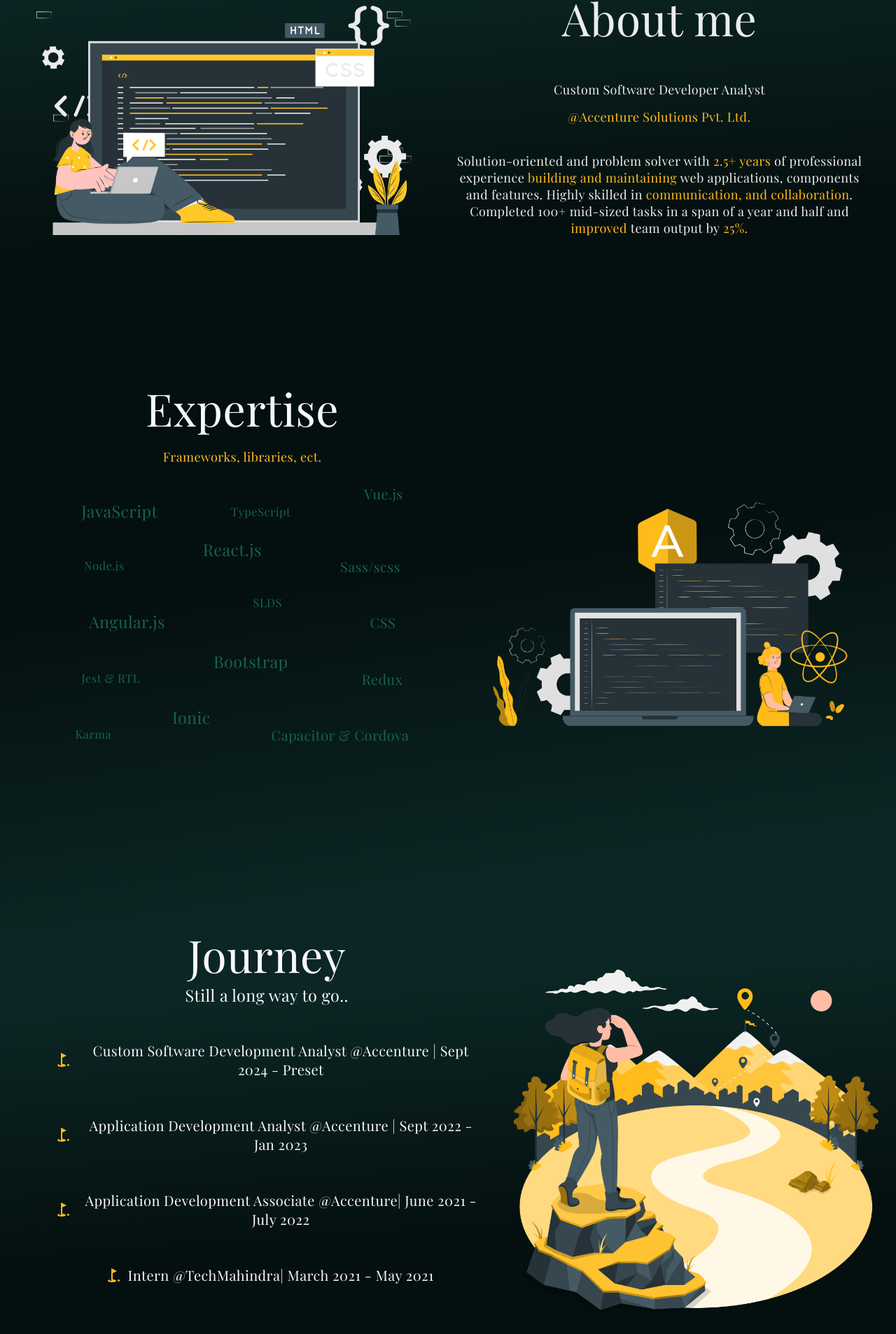
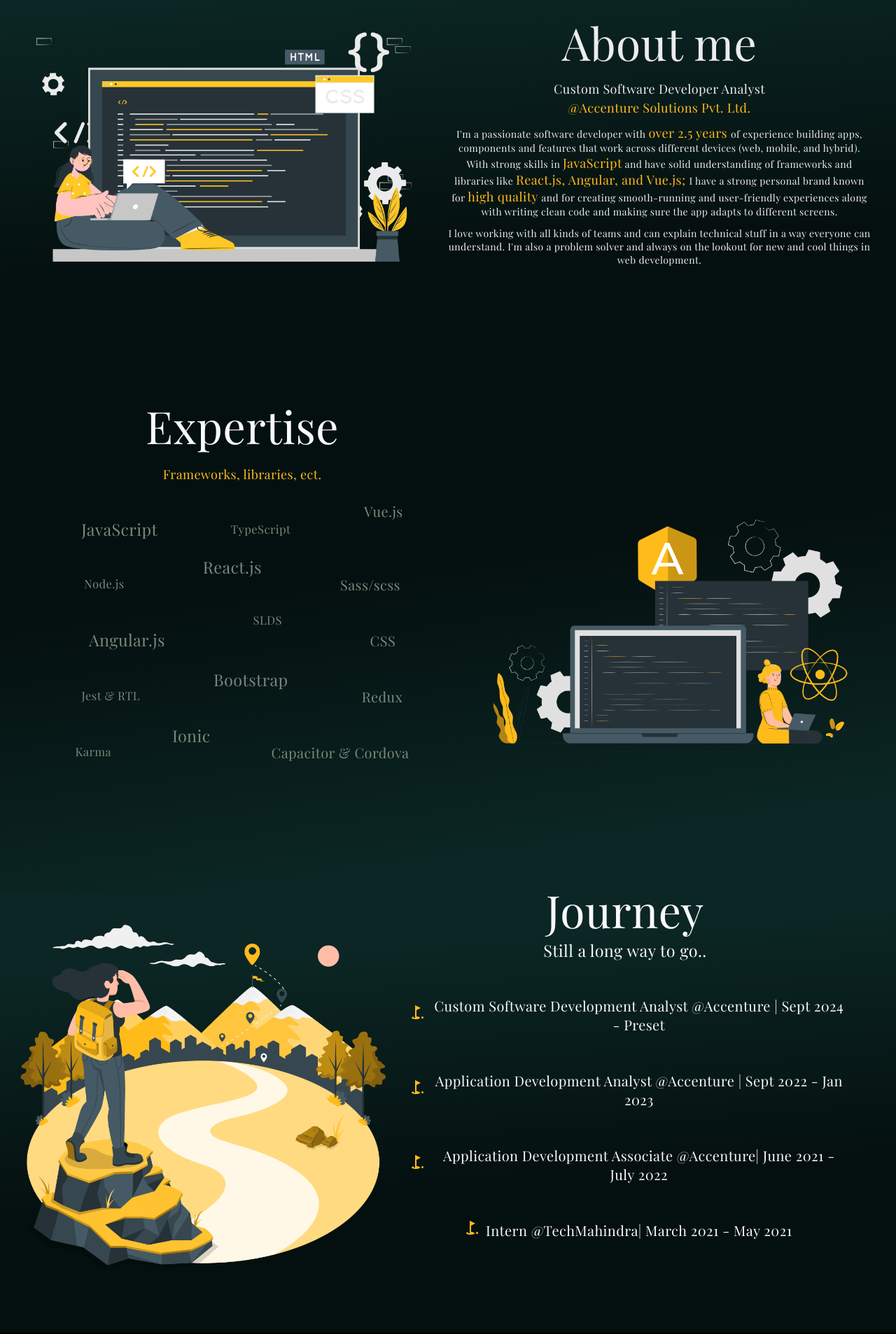
Before and after one commit to NehaChawdipande/Portfolio-Custom, a React (Create React App) app: page / in a window 1280 px wide. Shown: the part 825-2732 px from the top of the page at 70% size. Built offline with nearby package versions, Linux system fonts and the light colour scheme; a web font is replaced by a local one.

Commit message:
Changes on Designs and minor fixes

```diff
--- a/src/App.scss
+++ b/src/App.scss
@@ -25,7 +25,7 @@
 .page1 {
   display: grid;
   grid-template-columns: 55% 45%;
-  /* align-items: center; */
+  padding-bottom: 4%;
   width: 100vw;
   background: rgb(4,16,15);
   background: linear-gradient(172deg, rgba(4,16,15,1) 35%, rgba(11,38,36,1) 84%);
@@ -46,7 +46,7 @@
   background: rgb(4, 16, 15);
   background: linear-gradient(172deg, rgb(4, 16, 15) 35%, rgb(11, 38, 36) 84%);
   width: 100vw;
-  padding-bottom: 10%;
+  padding-bottom: 4%;
 }
 .social {
   margin-left: 8px;
@@ -64,16 +64,18 @@
   align-items: center;
   button :hover {
     scale: 1.25;
-    color: $dark-green;
+    color: #186156;
   }
 }
 .scaleOnHover :hover {
   scale: 1.257;
   color: $secondaryBlueDark;
+  transition: 0.5s ease-out;
 }
-.scaleOnHoverRed :hover {
+.scaleOnHoverGold :hover {
   scale: 1.25;
   color: $gold-metallic;
+  transition: 0.5s ease-out;
 }
 // .socialList button:hover {
 //   scale: 1.25;
@@ -84,8 +86,7 @@
   display: grid;
   grid-template-columns: 50% 50%;
   width: 100vw;
-  padding-top: 1%;
-  padding-bottom: 5%;
+  padding-bottom: 4%;
   background: rgb(4,16,15);
   background: linear-gradient(356deg, rgba(4,16,15,1) 35%, rgba(11,38,36,1) 84%);
 }
@@ -271,6 +272,9 @@
   margin: 24px 8px;
   button {
     width: 80%;
+    transition: 0.5s ease-out;
+    @extend .textButton;
+    background-color: #5c584b;
     &:hover {
       scale: 1.2;
       background-color: $gold-metallic;
@@ -287,7 +291,7 @@
   display: inline-flex;
   perspective: 1000px;
   transform-style: preserve-3d;
-  color: $brunswick-green;
+  color: #7a887b;
   justify-content: space-around;
   width: 100%;
   cursor: default;
@@ -338,6 +342,9 @@
   .myFooter{
     background-color: black;
     padding-bottom: 20px;
+    a {
+      color: #87887a;
+    }
   }
   #knowMore {
     padding: 0;
@@ -422,12 +429,13 @@
     padding: 0;
   }
   .socialList button {
-    scale: 1.5;
+    scale: 2;
     margin-right: 20px;
   }
   .socialList button:hover,
   button::after {
     scale: 2;
     color: $dark-green;
+    transition: 0.5s ease-out;
   }
 }
--- a/src/App.tsx
+++ b/src/App.tsx
@@ -25,28 +25,28 @@
           />
         </a>
         <ul id="navigation">
-          <li className="scaleOnHoverRed">
+          <li className="scaleOnHoverGold">
             <div>
               <Link className="navLink" to="/">
                 Home
               </Link>
             </div>
           </li>
-          {/* <li className="scaleOnHoverRed">
+          {/* <li className="scaleOnHoverGold">
             <div>
               <Link className="navLink" to="/my-projects">
                 My Projects
               </Link>
             </div>
           </li> */}
-          <li className="scaleOnHoverRed">
+          <li className="scaleOnHoverGold">
             <div>
               <Link className="navLink" to="/my-work">
                 My Work
               </Link>
             </div>
           </li>
-          <li className="scaleOnHoverRed">
+          <li className="scaleOnHoverGold">
             <div>
               <Link className="navLink" to="/contact">
                 Contact
--- a/src/organisms/AboutMe/AboutMe.tsx
+++ b/src/organisms/AboutMe/AboutMe.tsx
@@ -6,25 +6,22 @@
       <div className="responsiveImg2">
         <img id="dev" src="/12.png" alt="dev" />
       </div>
-      <div className="text2">
-        <h1 id="hi" style={{ color: "#ececec" }}>
+      <div className="text2" >
+        <h1 id="hi" style={{ color: "#ececec" , marginBottom: "0"}} >
           About me
         </h1>
-        <h5 className="subtext" style={{ color: "#ececec" }}>
+        <h5 className="subtext" style={{ color: "#ececec" , marginBottom: "0"}}>
          Custom Software Developer Analyst
         </h5>
         <h3 className="highlight" style={{ display: "inline" }}>
           @Accenture Solutions Pvt. Ltd.
         </h3>
         <br />
-        <br />
-        <h5 className="subtext" style={{ color: "#ececec" }}>
-          Solution-oriented and problem solver with{" "}
-          <strong className="highlight">2.5+ years</strong> of professional experience{" "}
-          <strong className="highlight"> building and maintaining</strong> web
-          applications, components and features. Highly skilled in{" "}
-          <strong className="highlight">communication, and collaboration</strong>.
-          Completed 100+ mid-sized tasks in a span of a year and half and <strong className="highlight"> improved </strong>team output by <strong className="highlight"> 25%.</strong>
+       <h5 className="subtext" style={{ color: "#ececec", fontWeight: "100", fontSize:"14px"}}>
+        I'm a passionate software developer with <strong className="highlight"> over 2.5 years </strong> of experience building apps, components and features that work across different devices (web, mobile, and hybrid). With strong skills in <strong className="highlight">JavaScript</strong>  and have solid understanding of frameworks and libraries like <strong className="highlight"> React.js, Angular, and Vue.js; </strong> I have a strong personal brand known for  <strong className="highlight">  high quality </strong> and for creating smooth-running and user-friendly experiences along with writing clean code and making sure the app adapts to different screens.
+        </h5>
+        <h5 className="subtext" style={{ color: "#ececec", fontWeight: "100", fontSize:"14px"}}>
+        I love working with all kinds of teams and can explain technical stuff in a way everyone can understand. I'm also a problem solver and always on the lookout for new and cool things in web development.
         </h5>
       </div>
     </div>
--- a/src/organisms/Contact/Contact.tsx
+++ b/src/organisms/Contact/Contact.tsx
@@ -5,7 +5,7 @@
 const Contact = (): JSX.Element => {
   return (
 
-    <div className="page3" id="page4">
+    <div className="page3" id="page4" style={{gridTemplateColumns: "45% 55%"}}>
 
       <div className="responsiveImg2" style={{margin: "0 18px"}}>
       <h1 id="hi" className="highlight" style={{ color: "#C9A730", marginBottom: "12px"}}>
--- a/src/organisms/Contact/ContactForm.tsx
+++ b/src/organisms/Contact/ContactForm.tsx
@@ -47,7 +47,6 @@
           />
           <div className="sendButton">
             <button
-              className="textButtonLight"
               type="submit"
               disabled={state.submitting}
             >
--- a/src/organisms/Hello/Hello.tsx
+++ b/src/organisms/Hello/Hello.tsx
@@ -75,9 +75,7 @@
                 <ContactMailIcon
                   className="highlight"
                   onClick={() => {
-                    const contactForm = document.getElementById("page4");
-                    if (contactForm)
-                    contactForm.scrollIntoView({ behavior: "smooth" });
+                    window.location.replace("/contact");
                   }}
                 />
               </IconButton>
--- a/src/organisms/Journey/Journey.scss
+++ b/src/organisms/Journey/Journey.scss
@@ -7,6 +7,9 @@
 
     }
    font-weight: 100;
+   button{
+    padding-top: 0;
+   }
 }
 .markerIcon{
     color: #ffbb1a;
--- a/src/organisms/Journey/Journey.tsx
+++ b/src/organisms/Journey/Journey.tsx
@@ -5,8 +5,11 @@
 
 const Journey = (): JSX.Element => {
   return (
-    <div className="page2"    style={{ gridTemplateColumns: "55% 45%"}}>
-      <div className="text" >
+    <div className="page2" style={{ gridTemplateColumns: "45% 55%"}}>
+       <div className="responsiveImg2">
+        <img id="dev" src="/journey.png" alt="dev" />
+      </div>
+      <div className="text" style={{paddingLeft:"0", paddingRight: "10%"}} >
         <h1 id="hi" style={{ marginBottom: "0"}}>Journey</h1>
         <h3 style={{ marginTop: "0"}}>Still a long way to go..</h3>
         <div className="markerLeft">
@@ -40,9 +43,6 @@
               <h4>Intern @TechMahindra| March 2021 - May 2021</h4>
         </div>
       </div>
-      <div className="responsiveImg2">
-        <img id="dev" src="/Journey.png" alt="dev" />
-      </div>
     </div>
   );
 };
--- a/src/pages/Home.tsx
+++ b/src/pages/Home.tsx
@@ -14,7 +14,6 @@
        <Journey/>
       <footer className="myFooter">
         <a
-          className="highlight"
           href="https://www.storyset.com/"
           target="_blank"
           rel="noreferrer"
--- a/src/pages/MyJourney.tsx
+++ b/src/pages/MyJourney.tsx
@@ -218,7 +218,7 @@
     //         <br />
     //         <br />
     //         check some out{" "}
-    //         <strong id="highlight" className="scaleOnHoverRed">
+    //         <strong id="highlight" className="scaleOnHoverGold">
     //           here
     //         </strong>
     //         !
@@ -278,7 +278,7 @@
     //         online experiences ..
     //         <br />
     //         <br />
-    //         <strong id="highlight" className="scaleOnHoverRed">
+    //         <strong id="highlight" className="scaleOnHoverGold">
     //           {" "}
     //           Like this one!
     //         </strong>
@@ -312,7 +312,7 @@
     //         <br />
     //         <br />
     //         But I am
-    //         <strong id="highlight" className="scaleOnHoverRed">
+    //         <strong id="highlight" className="scaleOnHoverGold">
     //           {" "}
     //           excited to explore
     //         </strong>
```
